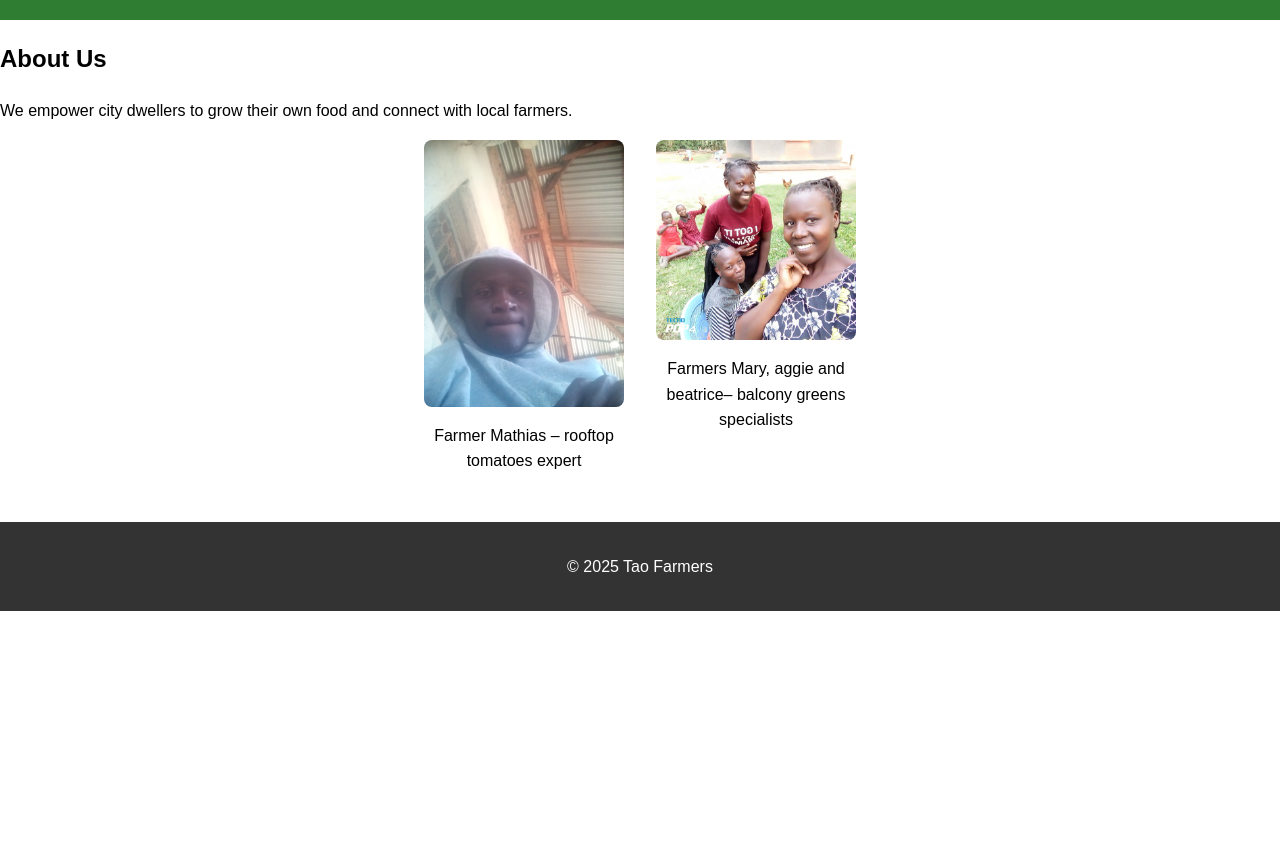
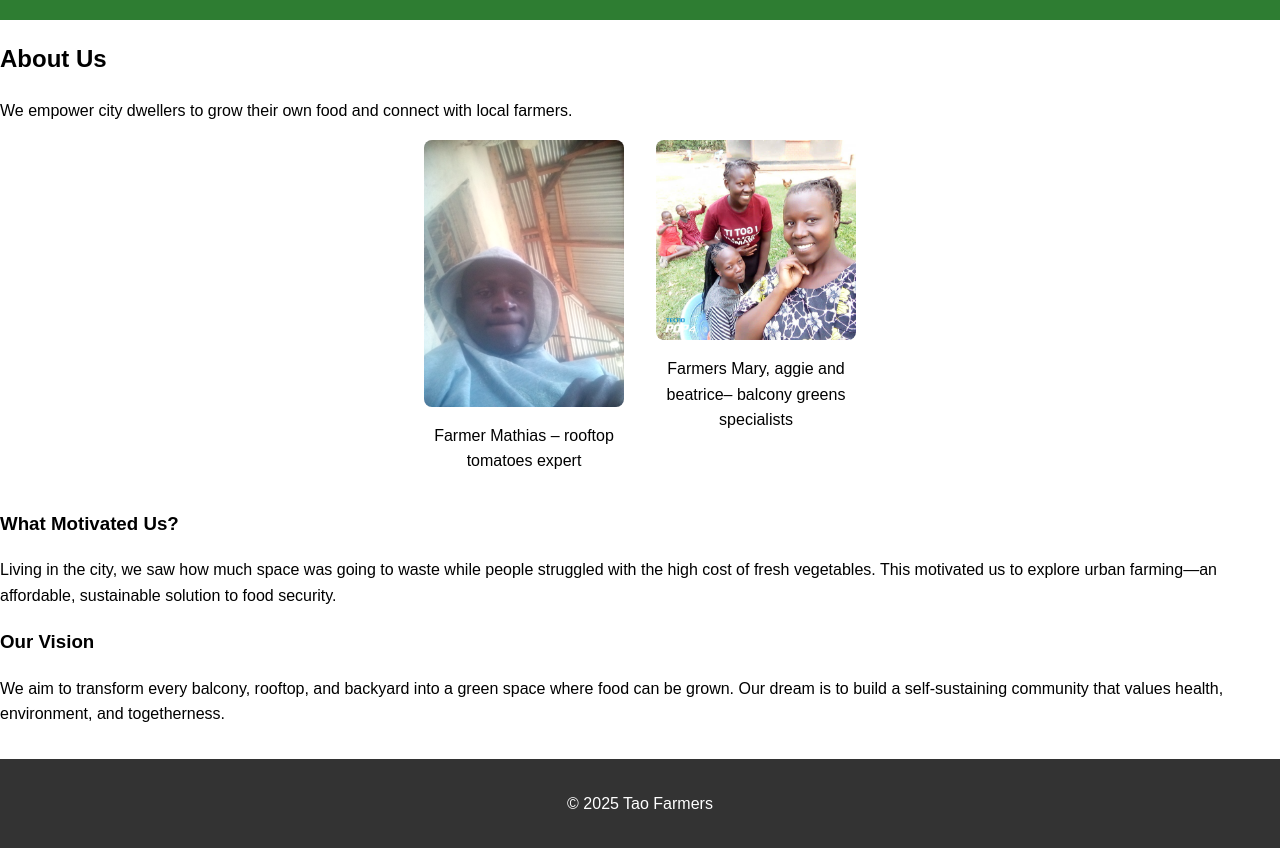
Before and after one commit to mkmattymatty/webproject, a plain HTML site: page about.html in a window 1280 px wide. Shown: the part 90-938 px from the top of the page. Before the commit the page ends 800 px from the top, so only its background shows below. Drawn offline with Linux system fonts and the light colour scheme.

Commit message:
Update about.html

```diff
--- a/about.html
+++ b/about.html
@@ -32,6 +32,23 @@
       </div>
     </div>
   </section>
+<section class="motivation">
+  <h3>What Motivated Us?</h3>
+  <p>
+    Living in the city, we saw how much space was going to waste while people
+    struggled with the high cost of fresh vegetables. This motivated us to
+    explore urban farming—an affordable, sustainable solution to food security.
+  </p>
+</section>
+
+<section class="vision">
+  <h3>Our Vision</h3>
+  <p>
+    We aim to transform every balcony, rooftop, and backyard into a green space
+    where food can be grown. Our dream is to build a self-sustaining community
+    that values health, environment, and togetherness.
+  </p>
+</section>
 
   <footer>
     <p>© 2025 Tao Farmers</p>
```
